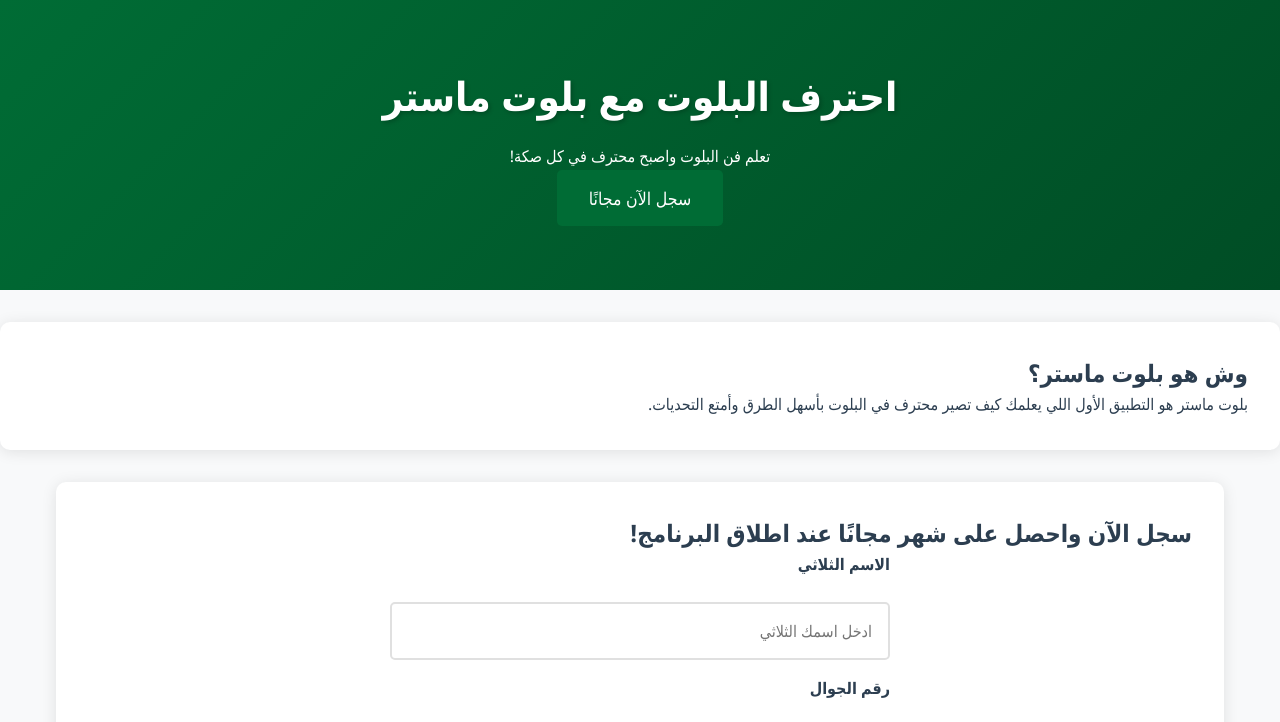
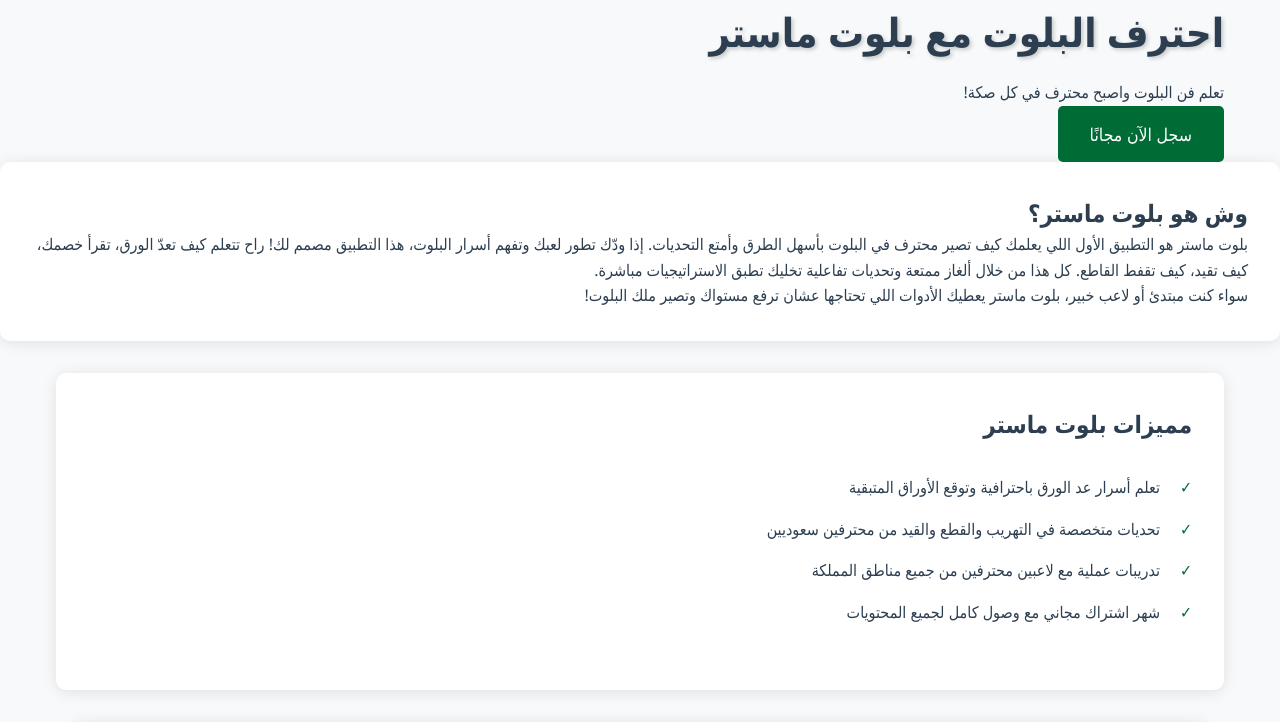
Before and after one commit to osama358/blootmasterr, a plain HTML site: page index.html in a window 1280 px wide. Shown: the top 722 px of the page. Drawn offline with Linux system fonts and the light colour scheme.

Commit message:
Update index.html

```diff
--- a/index.html
+++ b/index.html
@@ -136,8 +136,7 @@
     </style>
 </head>
 <body>
-    <header>
-        <div class="container">
+    <div class="container">
             <h1>احترف البلوت مع بلوت ماستر</h1>
             <p>تعلم فن البلوت واصبح محترف في كل صكة!</p>
             <button onclick="document.getElementById('signup-form').scrollIntoView({ behavior: 'smooth' })">سجل الآن مجانًا</button>
@@ -147,9 +146,22 @@
     <section id="description">
         <h2>وش هو بلوت ماستر؟</h2>
         <p>
-            بلوت ماستر هو التطبيق الأول اللي يعلمك كيف تصير محترف في البلوت بأسهل الطرق وأمتع التحديات.
+            بلوت ماستر هو التطبيق الأول اللي يعلمك كيف تصير محترف في البلوت بأسهل الطرق وأمتع التحديات. إذا ودّك تطور لعبك وتفهم أسرار البلوت، هذا التطبيق مصمم لك!
+            راح تتعلم كيف تعدّ الورق، تقرأ خصمك، كيف تقيد، كيف تقفط القاطع. كل هذا من خلال ألغاز ممتعة وتحديات تفاعلية تخليك تطبق الاستراتيجيات مباشرة.
         </p>
+        <p>سواء كنت مبتدئ أو لاعب خبير، بلوت ماستر يعطيك الأدوات اللي تحتاجها عشان ترفع مستواك وتصير ملك البلوت!</p>
     </section>
+
+    <div class="container">
+        <section id="features">
+            <h2>مميزات بلوت ماستر</h2>
+            <ul>
+                <li>تعلم أسرار عد الورق باحترافية وتوقع الأوراق المتبقية</li>
+                <li>تحديات متخصصة في التهريب والقطع والقيد من محترفين سعوديين</li>
+                <li>تدريبات عملية مع لاعبين محترفين من جميع مناطق المملكة</li>
+                <li>شهر اشتراك مجاني مع وصول كامل لجميع المحتويات</li>
+            </ul>
+        </section>
 
     <div class="container">
         <section id="signup">
```
